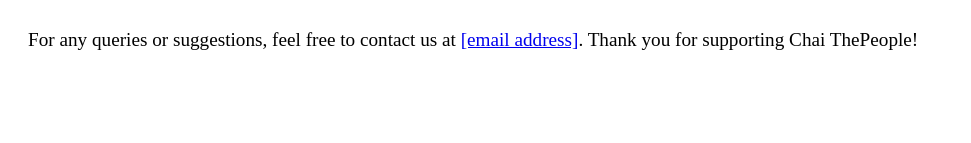
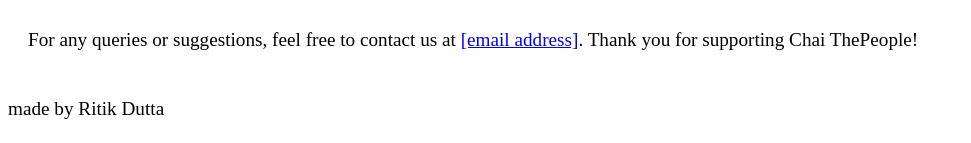
Before and after one commit to RitikDutta/chai_the_people, a Flask app: page / in a window 1280 px wide. Shown: the part 1489-1632 px from the top of the page, without its empty margins (0-971 px from the left). Before the commit the page ends 1539 px from the top, so only its background shows below. Run offline with Flask 3, Linux system fonts and the light colour scheme.

Commit message:
added developer credit

```diff
--- a/templates/index.html
+++ b/templates/index.html
@@ -115,3 +115,4 @@
     <p>For any queries or suggestions, feel free to contact us at <a href="mailto:[email address]">[email address]</a>. Thank you for supporting Chai ThePeople!</p>
   </section>
 </main>
+<p>made by Ritik Dutta</p>
```
Also changed, not shown: 1 other file.
